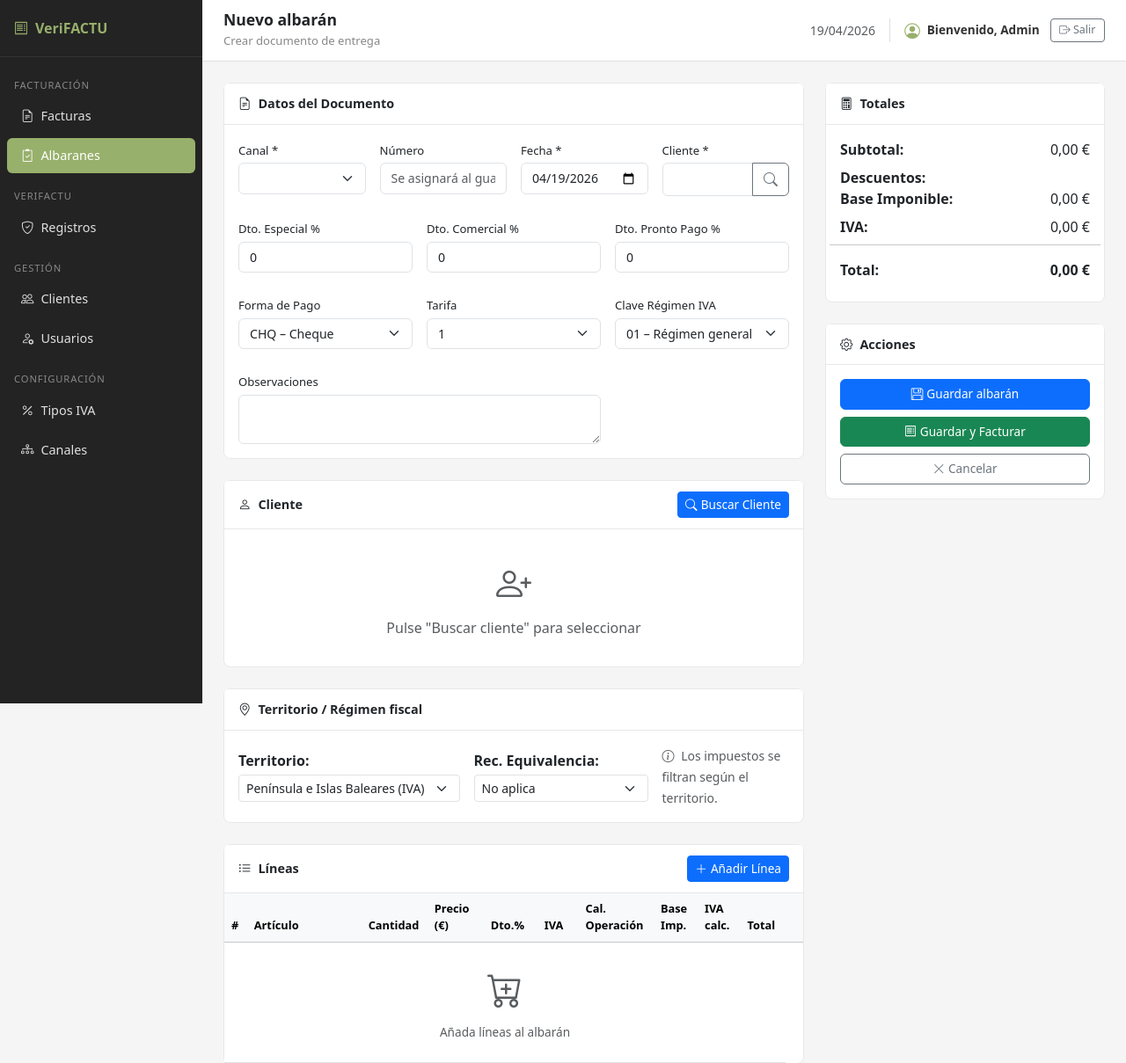
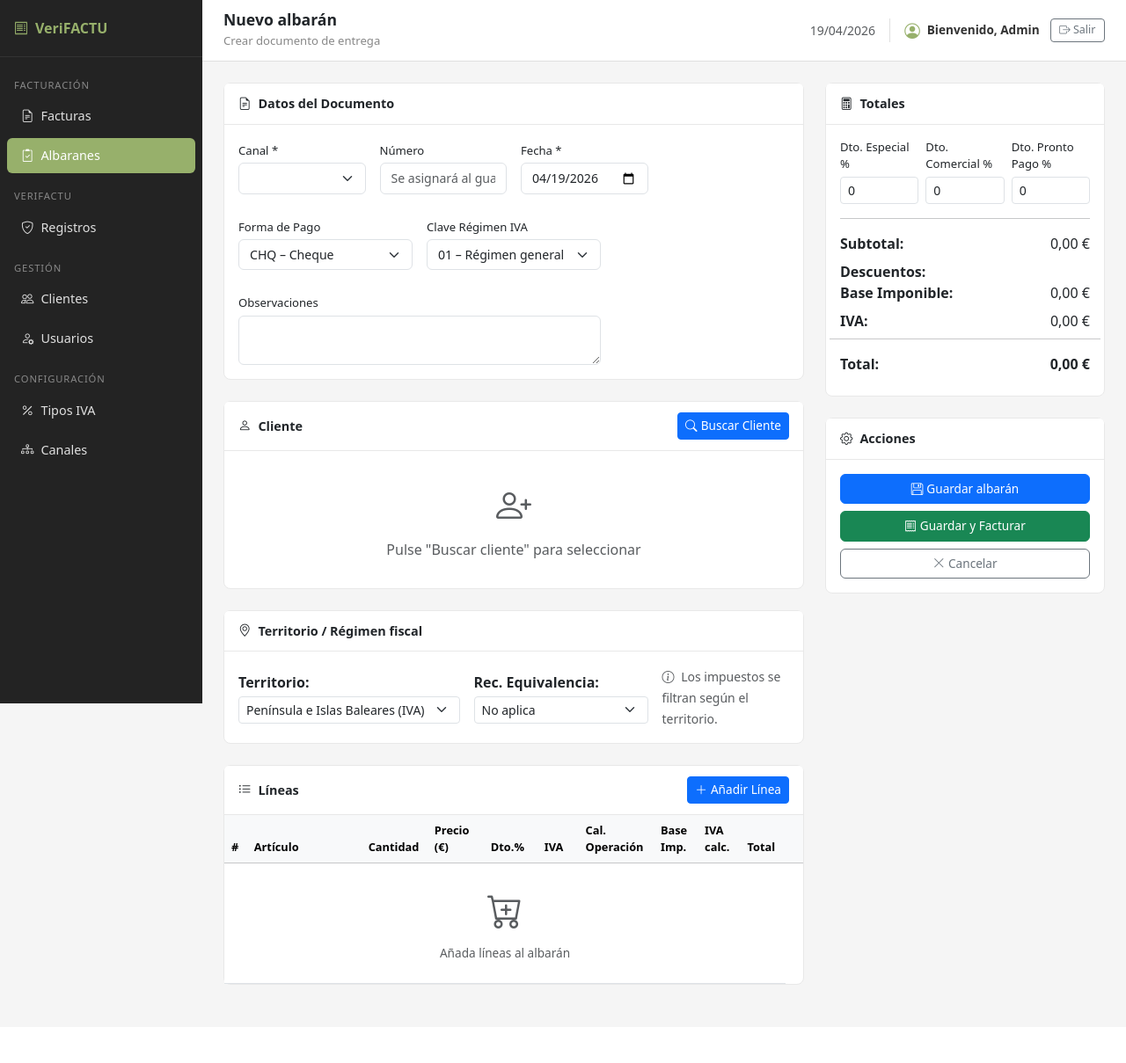
Before and after one commit to DevLucasMartin/facturacion-verifactu, a PHP site: page /SistemaGestionFacturas/src/views/albaranes/nuevo.php in a window 1280 px wide. Shown: the top 1209 px of the page at 88% size. After the commit the page ends 1120 px from the top, so only its background shows below. Run offline with PHP 8.4, Linux system fonts and the light colour scheme; a user stored in the database is signed in; data comes from the database, SQL or seed files in the repository; lists and menus that the app fills with data are empty; some libraries are stand-ins or nearby versions.

Commit message:
Mazo de cambios y cositas

```diff
--- a/assets/js/Albaranes/nuevo.js
+++ b/assets/js/Albaranes/nuevo.js
@@ -737,7 +737,8 @@
             document.getElementById('clienteNIF').textContent       = clienteActual.NIF || '';
             document.getElementById('clienteDireccion').textContent = clienteActual.Direccion || '-';
             document.getElementById('clienteFormaPago').textContent = (clienteActual.Id_Forma_Pago || '-').toUpperCase();
-            document.getElementById('clienteTarifa').textContent    = tarifaActual;
+            const elTarifa = document.getElementById('clienteTarifa');
+            if (elTarifa) elTarifa.textContent = tarifaActual;
             document.getElementById('clienteTipoIVA').textContent   = clienteActual.Id_Tipo_IVA || '-';
             document.getElementById('clienteAplicaRE').textContent  = aplicaREGlobal ? 'Sí' : 'No';
 
@@ -934,7 +935,8 @@
         document.getElementById('clienteNIF').textContent       = '';
         document.getElementById('clienteDireccion').textContent = '';
         document.getElementById('clienteFormaPago').textContent = '';
-        document.getElementById('clienteTarifa').textContent    = '';
+        const elTarifaBorrar = document.getElementById('clienteTarifa');
+        if (elTarifaBorrar) elTarifaBorrar.textContent = '';
         document.getElementById('clienteTipoIVA').textContent   = '';
         document.getElementById('clienteAplicaRE').textContent  = '';
 
--- a/assets/js/app.js
+++ b/assets/js/app.js
@@ -60,6 +60,14 @@
         secondary:'#6c757d',
     };
 
+    const ALERT_TYPE = {
+        success: 'success',
+        danger:  'danger',
+        warning: 'warning',
+        info:    'info',
+        primary: 'primary',
+    };
+
     function notify(message, type = 'info', duration) {
         const container = document.getElementById('toast-container');
         if (!container) { console.warn('[notify]', message); return; }
@@ -95,6 +103,14 @@
             el.style.opacity = '0';
             setTimeout(() => el.remove(), 320);
         }, duration);
+
+        const panel = document.getElementById('accionesMsg');
+        if (panel) {
+            const alertType = ALERT_TYPE[type] || 'secondary';
+            panel.className = 'alert alert-' + alertType + ' mt-2 mb-0 py-2 small';
+            panel.style.display = '';
+            panel.textContent = message;
+        }
     }
 
     // ─── Loading overlay ─────────────────────────────────────────────────────
--- a/src/views/Gestion/clientes.php
+++ b/src/views/Gestion/clientes.php
@@ -105,10 +105,6 @@
                             <label class="form-label fact-form-label">Forma de pago</label>
                             <select class="form-select fact-form-select" id="ncFormaPago" name="ncFormaPago"></select>
                         </div>
-<div class="col-md-2">
-                            <label class="form-label fact-form-label">Tarifa</label>
-                            <select class="form-select fact-form-select" id="ncTarifa" name="ncTarifa"></select>
-                        </div>
                         <div class="col-md-2">
                             <label class="form-label fact-form-label">RE %</label>
                             <input type="number" class="form-control fact-form-control" id="ncRE" name="ncRE"
--- a/src/views/albaranes/nuevo.php
+++ b/src/views/albaranes/nuevo.php
@@ -12,6 +12,7 @@
 
 <form id="albaranForm" method="POST">
     <input type="hidden" name="codigo" value="">
+    <input type="hidden" id="inputIdCliente" name="Id_Cliente" value="">
 
     <div class="row">
         <!-- Columna Principal -->
@@ -39,46 +40,12 @@
                             <input type="date" class="form-control fact-form-control" id="inputFecha" name="Fecha"
                                 value="<?= htmlspecialchars(date('Y-m-d'), ENT_QUOTES, 'UTF-8') ?>" required>
                         </div>
-                        <div class="col-md-3">
-                            <label class="form-label fact-form-label">Cliente *</label>
-                            <div class="input-group">
-                                <input type="text" class="form-control fact-form-control" id="inputIdCliente"
-                                    name="Id_Cliente" readonly required>
-                                <button type="button" class="btn btn-outline-secondary"
-                                    onclick="seleccionarCliente()" title="Buscar cliente">
-                                    <i class="bi bi-search"></i>
-                                </button>
-                            </div>
-                        </div>
-                    </div>
-
-                    <div class="row g-3 mt-2">
-                        <div class="col-md-4">
-                            <label class="form-label fact-form-label">Dto. Especial %</label>
-                            <input type="number" class="form-control fact-form-control" id="inputDtoEspecial"
-                                value="0" min="0" max="100" step="any" placeholder="0.00%">
-                        </div>
-                        <div class="col-md-4">
-                            <label class="form-label fact-form-label">Dto. Comercial %</label>
-                            <input type="number" class="form-control fact-form-control" id="inputDtoComercial"
-                                value="0" min="0" max="100" step="any" placeholder="0.00%">
-                        </div>
-                        <div class="col-md-4">
-                            <label class="form-label fact-form-label">Dto. Pronto Pago %</label>
-                            <input type="number" class="form-control fact-form-control" id="inputDtoPP"
-                                value="0" min="0" max="100" step="any" placeholder="0.00%">
-                        </div>
                     </div>
 
                     <div class="row g-3 mt-2">
                         <div class="col-md-4">
                             <label class="form-label fact-form-label">Forma de Pago</label>
                             <select name="Id_Forma_Pago" id="selectFormaPago" class="form-select fact-form-select select-forma-pago">
-                            </select>
-                        </div>
-                        <div class="col-md-4">
-                            <label class="form-label fact-form-label">Tarifa</label>
-                            <select id="selectTarifa" name="Tarifa" class="form-select fact-form-select select-tarifa">
                             </select>
                         </div>
                         <div class="col-md-4">
@@ -132,8 +99,6 @@
                             <dd class="col-sm-9" id="clienteTipoIVA"></dd>
                             <dt class="col-sm-3">Aplica RE:</dt>
                             <dd class="col-sm-9" id="clienteAplicaRE"></dd>
-                            <dt class="col-sm-3">Tarifa:</dt>
-                            <dd class="col-sm-9" id="clienteTarifa"></dd>
                         </dl>
                     </div>
                 </div>
@@ -212,10 +177,6 @@
                 </div>
             </div>
 
-            <!-- Panel de errores -->
-            <div id="erroresPanel" class="alert alert-danger mt-3" style="display:none;">
-                <ul class="mb-0" id="erroresList"></ul>
-            </div>
         </div>
 
         <!-- Columna Lateral -->
@@ -227,6 +188,24 @@
                     <span><i class="bi bi-calculator me-2"></i>Totales</span>
                 </div>
                 <div class="card-body fact-card-body">
+                    <div class="row g-2 mb-2">
+                        <div class="col-4">
+                            <label class="form-label fact-form-label mb-1">Dto. Especial %</label>
+                            <input type="number" class="form-control form-control-sm fact-form-control" id="inputDtoEspecial"
+                                value="0" min="0" max="100" step="any" placeholder="0.00%">
+                        </div>
+                        <div class="col-4">
+                            <label class="form-label fact-form-label mb-1">Dto. Comercial %</label>
+                            <input type="number" class="form-control form-control-sm fact-form-control" id="inputDtoComercial"
+                                value="0" min="0" max="100" step="any" placeholder="0.00%">
+                        </div>
+                        <div class="col-4">
+                            <label class="form-label fact-form-label mb-1">Dto. Pronto Pago %</label>
+                            <input type="number" class="form-control form-control-sm fact-form-control" id="inputDtoPP"
+                                value="0" min="0" max="100" step="any" placeholder="0.00%">
+                        </div>
+                    </div>
+                    <hr>
                     <dl class="row mb-0">
                         <dt class="col-7">Subtotal:</dt>
                         <dd class="col-5 text-end" id="subtotalDisplay">0,00 €</dd>
@@ -271,6 +250,10 @@
                        class="btn btn-outline-secondary w-100 fact-btn">
                         <i class="bi bi-x-lg me-1"></i>Cancelar
                     </a>
+                    <div id="erroresPanel" class="alert alert-danger mt-2 mb-0" style="display:none;">
+                        <ul class="mb-0" id="erroresList"></ul>
+                    </div>
+                    <div id="accionesMsg" style="display:none;"></div>
                 </div>
             </div>
             </div><!-- /sticky -->
@@ -423,10 +406,6 @@
                             <select class="form-select fact-form-select select-forma-pago" id="selectFormaPagoNuevo" name="ncFormaPago"></select>
                         </div>
                         <div class="col-md-2">
-                            <label class="form-label fact-form-label">Tarifa</label>
-                            <select class="form-select fact-form-select select-tarifa" id="selectTarifaNuevo" name="ncTarifa"></select>
-                        </div>
-                        <div class="col-md-2">
                             <label class="form-label fact-form-label">RE %</label>
                             <input type="number" class="form-control fact-form-control" id="ncRE" name="ncRE"
                                    min="0" max="100" step="0.01" value="0">
```
Also changed, not shown: assets/js/Gestion/clientes.js (+64 -11 lines), src/api/facturas.php (+7 -3 lines), src/views/albaranes/editar.php (+4 -15 lines), src/views/facturas/nuevo.php (+7 -16 lines), src/views/facturas/ver.php (+8 -0 lines), test_excel.php (added, +14 -0 lines).
